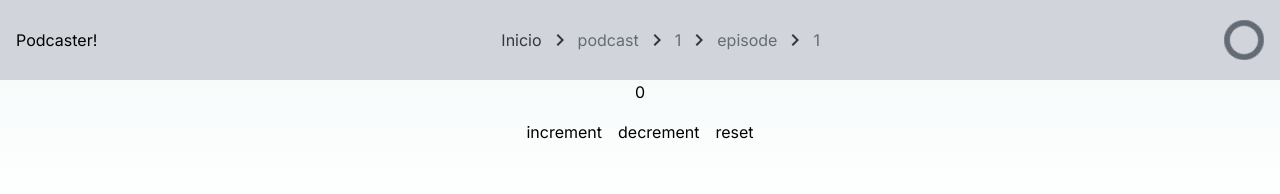
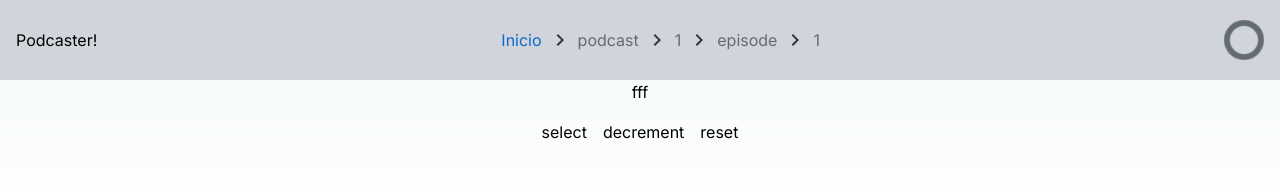
Before and after one commit to MinallW/zara-podcast-app, a Next.js app: page /podcast/1/episode/1 in a window 1280 px wide. Shown: the top 194 px of the page. Built offline with nearby package versions, Linux system fonts and the light colour scheme.

Commit message:
The podcast object

```diff
--- a/app/components/NavBarBreadcrumbs.jsx
+++ b/app/components/NavBarBreadcrumbs.jsx
@@ -13,7 +13,11 @@ export default function NavBarBreadcrumbs() {
 
     return (
         <Breadcrumbs separator={<KeyboardArrowRight />} aria-label="breadcrumbs">
-            <Typography>Inicio</Typography>
+            <Typography>
+                <Link href={'/'}>
+                    Inicio
+                </Link>
+            </Typography>
             {breadcrumbsArray.map((item) => (
                 <Link key={item} color="neutral" href="#separators">
                     {item}
--- a/app/podcast/[slug]/episode/[episodeid]/page.js
+++ b/app/podcast/[slug]/episode/[episodeid]/page.js
@@ -1,19 +1,26 @@
 "use client";
 
-import { decrement, increment, reset } from "@/redux/features/counterSlice";
 import { useAppDispatch, useAppSelector } from "@/redux/hooks";
+import { select, reset } from "@/redux/features/podcastSlice";
 
-export default function EpisodeInternal({ params }) {
-    const count = useAppSelector((state) => state.counterReducer.value);
+export default function EpisodeInternal() {
+    const podcast = useAppSelector((state) => state.podcastReducer.podcast);
+    console.log(podcast)
     const dispatch = useAppDispatch();
 
     return (
         <>
             <div style={{ marginBottom: "4rem", textAlign: "center" }}>
-                <h4 style={{ marginBottom: 16 }}>{count}</h4>
-                <button onClick={() => dispatch(increment())}>increment</button>
+                <h4 style={{ marginBottom: 16 }}>{podcast.title} {podcast.description} {podcast.author} fff</h4>
+                <button onClick={() => dispatch(select({
+                    title: 'tit',
+                    description: 'des',
+                    author: 'aut',
+                    episodeURL: '',
+                    artworkURL: ''
+                }))}>select</button>
+
                 <button
-                    onClick={() => dispatch(decrement())}
                     style={{ marginInline: 16 }}
                 >
                     decrement
--- a/redux/features/counterSlice.ts
+++ /dev/null
@@ -1,38 +0,0 @@
-import { createSlice, PayloadAction } from "@reduxjs/toolkit";
-
-type CounterState = {
-  value: number;
-};
-
-const initialState = {
-  value: 0,
-} as CounterState;
-
-export const counter = createSlice({
-  name: "counter",
-  initialState,
-  reducers: {
-    reset: () => initialState,
-    increment: (state) => {
-      state.value += 1;
-    },
-    decrement: (state) => {
-      state.value -= 1;
-    },
-    incrementByAmount: (state, action: PayloadAction<number>) => {
-      state.value += action.payload;
-    },
-    decrementByAmount: (state, action: PayloadAction<number>) => {
-      state.value -= action.payload;
-    },
-  },
-});
-
-export const {
-  increment,
-  incrementByAmount,
-  decrement,
-  decrementByAmount,
-  reset,
-} = counter.actions;
-export default counter.reducer;
--- /dev/null
+++ b/redux/features/podcastSlice.js
@@ -0,0 +1,30 @@
+import { createSlice, PayloadAction } from "@reduxjs/toolkit";
+
+// The podcast chosen, so it is saved across pages. Even more efficient than a client side SPA!
+
+const initialState = {
+  podcast: {
+    title: '',
+    description: '',
+    author: '',
+    artworkURL: '',
+    episodeURL: ''
+  }
+};
+
+export const podcast = createSlice({
+  name: "podcast",
+  initialState,
+  reducers: {
+    reset: () => initialState,
+    select: (state, action) => {
+      state.podcast = action.payload
+    }
+  },
+});
+
+export const {
+  select,
+  reset
+} = podcast.actions;
+export default podcast.reducer;
--- a/redux/store.ts
+++ b/redux/store.ts
@@ -1,9 +1,9 @@
 import { configureStore } from "@reduxjs/toolkit";
-import counterReducer from "./features/counterSlice";
+import podcastReducer from './features/podcastSlice'
 
 export const store = configureStore({
   reducer: {
-    counterReducer,
+    podcastReducer,
   },
   devTools: process.env.NODE_ENV !== "production",
 });
--- a/tsconfig.json
+++ b/tsconfig.json
@@ -23,6 +23,6 @@
       "@/*": ["./*"]
     }
   },
-  "include": ["next-env.d.ts", "**/*.ts", "**/*.tsx", ".next/types/**/*.ts"],
+  "include": ["next-env.d.ts", "**/*.ts", "**/*.tsx", ".next/types/**/*.ts", "redux/features/podcastSlice.js"],
   "exclude": ["node_modules"]
 }
```
Also changed, not shown: redux/services/userApi.ts (deleted).
